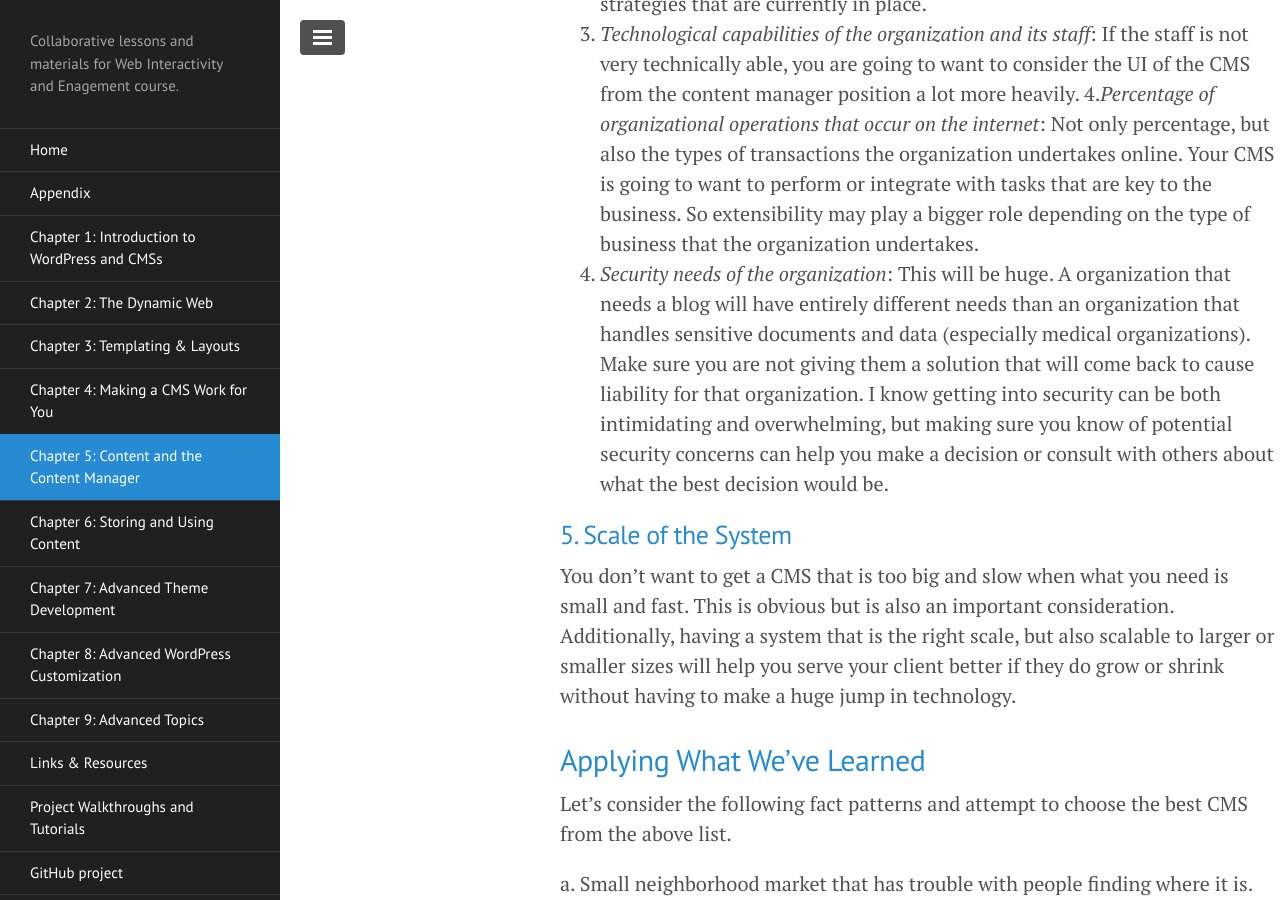
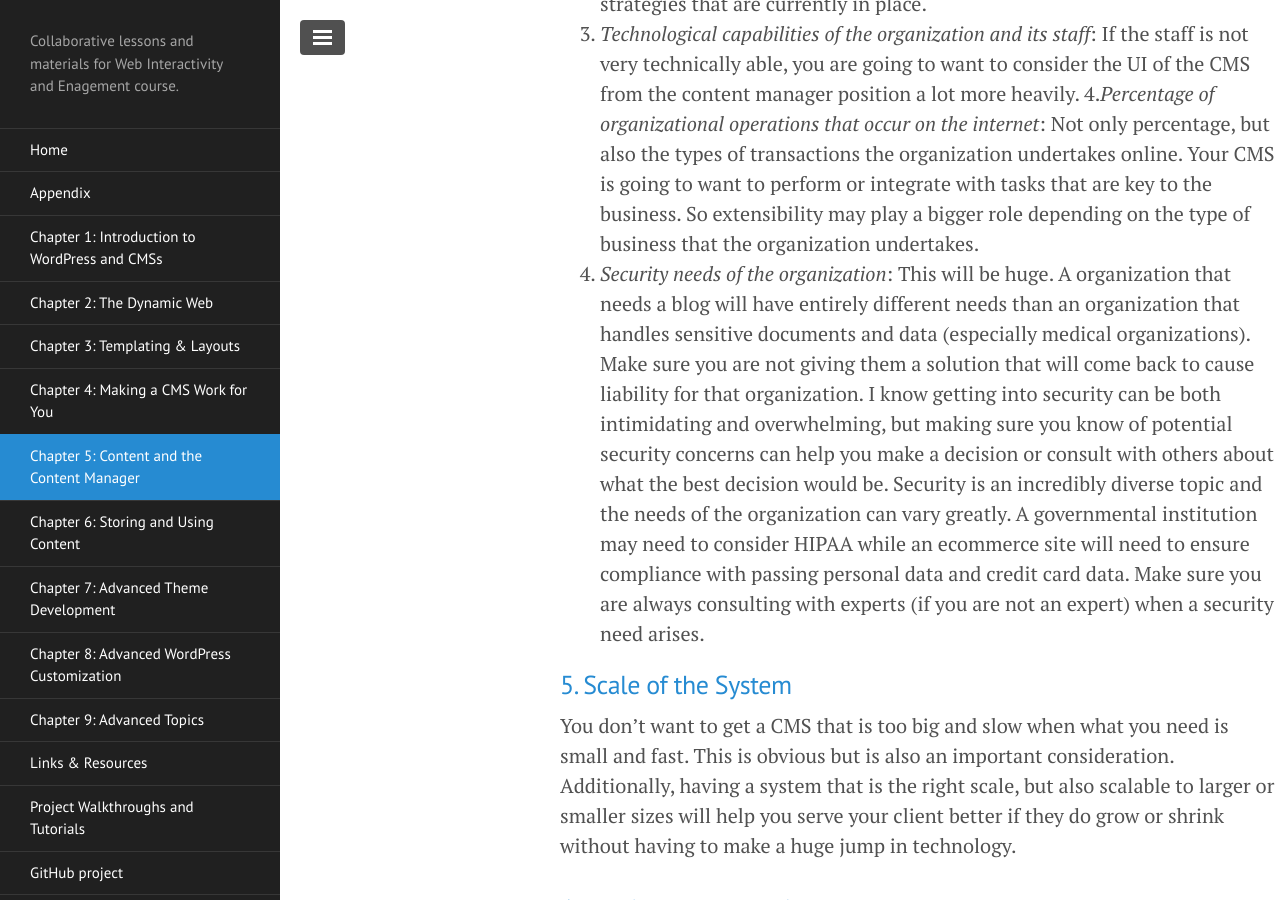
Before and after one commit to ahaywood/Web-Interactivity-and-Engagement, a Jekyll site: the page built from chapter-5/index.md, in a window 1280 px wide and 900 px high, scrolled down 8023 px. Built offline with Jekyll 4.4.1, drawn with Linux system fonts in a browser that asks for light colours; Markdown is read by kramdown in place of the engine named in the settings; some of the changed text lies outside the part shown.

Commit message:
Changes reflecting Chris Allen's Suggestions

```diff
--- a/chapter-5/index.md
+++ b/chapter-5/index.md
@@ -218,20 +179,7 @@ The client might be the single biggest factor in your choice of a CMS. A lot wil
 2. *Potential future size of the organization*: You are going to want to make sure that if you choose a CMS, it will be able to grow with the organization. Obviously you won't be a mind reader but you should inquire to both growth strategies that are currently in place.
 3. *Technological capabilities of the organization and its staff*: If the staff is not very technically able, you are going to want to consider the UI of the CMS from the content manager position a lot more heavily.
 4.*Percentage of organizational operations that occur on the internet*: Not only percentage, but also the types of transactions the organization undertakes online. Your CMS is going to want to perform or integrate with tasks that are key to the business. So extensibility may play a bigger role depending on the type of business that the organization undertakes.
-5. *Security needs of the organization*: This will be huge. A organization that needs a blog will have entirely different needs than an organization that handles sensitive documents and data (especially medical organizations). Make sure you are not giving them a solution that will come back to cause liability for that organization. I know getting into security can be both intimidating and overwhelming, but making sure you know of potential security concerns can help you make a decision or consult with others about what the best decision would be.
-
-
-<!--
-
-Note from @chrisallenlane:
-
-With point 5 above, it may be worth mentioning HIPAA by name, just to expose
-students to the term. It may also be worth noting that rigorous regulations
-(PCI DSS, commonly referred to as "PCI compliance") likewise apply to
-applications that store credit card data.
-
--->
-
+5. *Security needs of the organization*: This will be huge. A organization that needs a blog will have entirely different needs than an organization that handles sensitive documents and data (especially medical organizations). Make sure you are not giving them a solution that will come back to cause liability for that organization. I know getting into security can be both intimidating and overwhelming, but making sure you know of potential security concerns can help you make a decision or consult with others about what the best decision would be. Security is an incredibly diverse topic and the needs of the organization can vary greatly. A governmental institution may need to consider HIPAA while an ecommerce site will need to ensure compliance with passing personal data and credit card data. Make sure you are always consulting with experts (if you are not an expert) when a security need arises.
 
 #### 5. Scale of the System
 
```
Also changed, not shown: other parts of chapter-5/index.md (+2 -41 lines).
